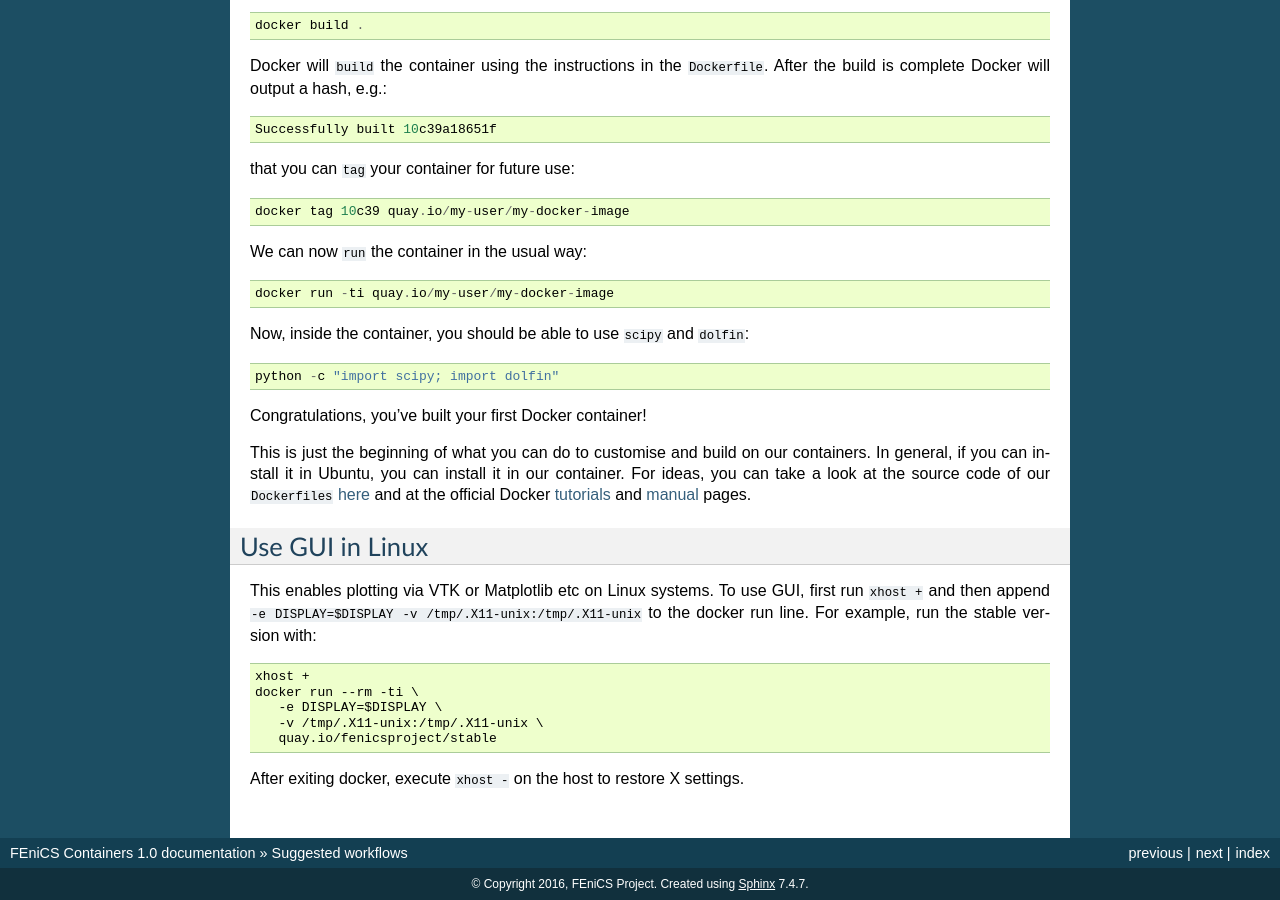
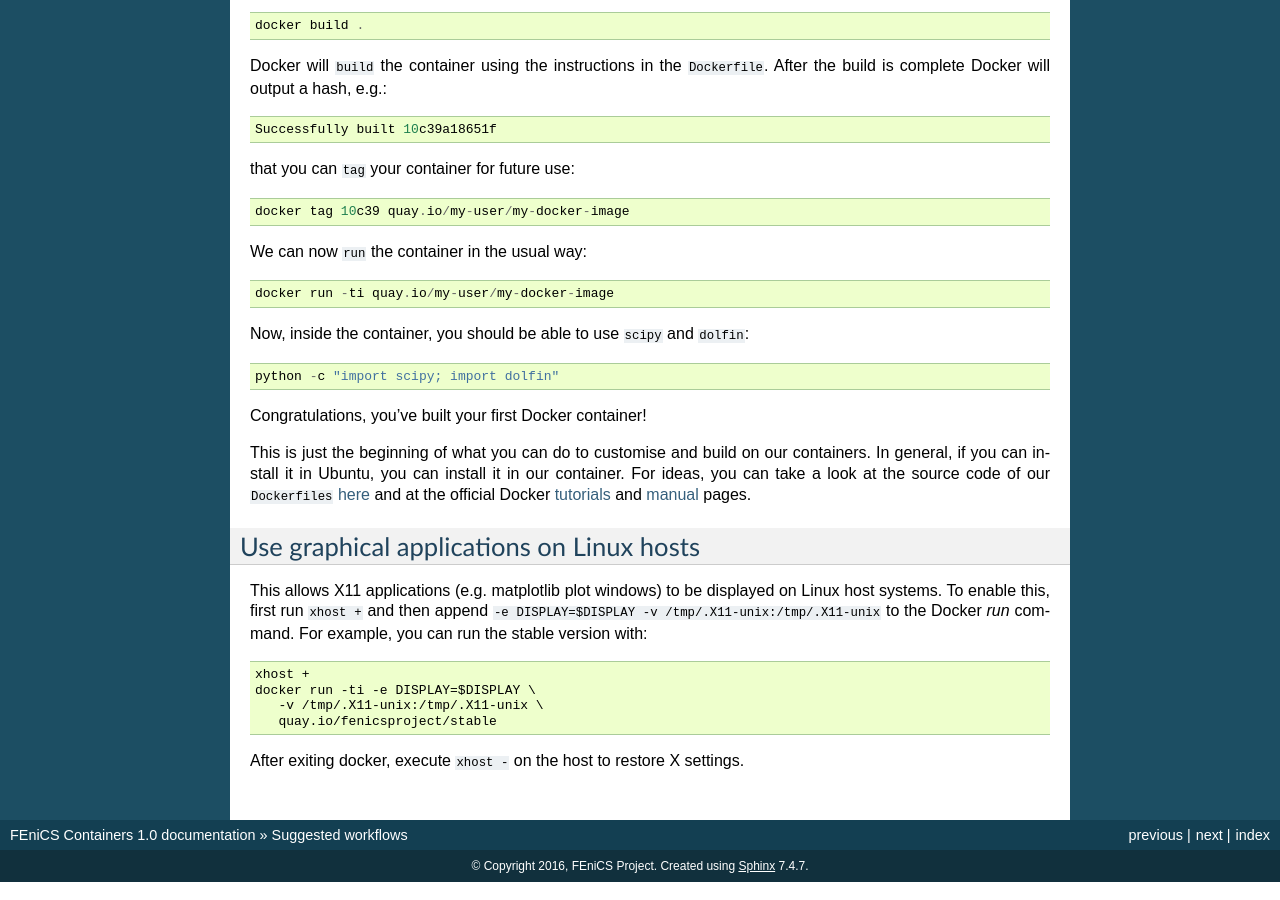
Before and after one commit to vacary/docker, a Sphinx documentation site: the page built from docs/source/work_flows.rst, in a window 1280 px wide and 900 px high, scrolled down 6704 px. Built offline with Sphinx 7.4.7, drawn with Linux system fonts in a browser that asks for light colours; some of the changed text lies outside the part shown.

```diff
--- a/docs/source/work_flows.rst
+++ b/docs/source/work_flows.rst
@@ -448,16 +448,15 @@ at the official Docker `tutorials
 <https://docs.docker.com/engine/userguide/containers/dockerimages/>`_ and
 `manual <https://docs.docker.com/engine/reference/builder/>`_ pages.
 
-Use GUI in Linux
-------------------------------------
-This enables plotting via VTK or Matplotlib etc on Linux systems. To use GUI,
-first run ``xhost +`` and then append ``-e DISPLAY=$DISPLAY -v
-/tmp/.X11-unix:/tmp/.X11-unix`` to the docker run line. For example, run the
-stable version with::
+Use graphical applications on Linux hosts
+-----------------------------------------
+This allows X11 applications (e.g. matplotlib plot windows) to be displayed on
+Linux host systems. To enable this, first run ``xhost +`` and then append ``-e
+DISPLAY=$DISPLAY -v /tmp/.X11-unix:/tmp/.X11-unix`` to the Docker `run`
+command. For example, you can run the stable version with::
 
     xhost +
-    docker run --rm -ti \
-       -e DISPLAY=$DISPLAY \
+    docker run -ti -e DISPLAY=$DISPLAY \
        -v /tmp/.X11-unix:/tmp/.X11-unix \
        quay.io/fenicsproject/stable
 
```
